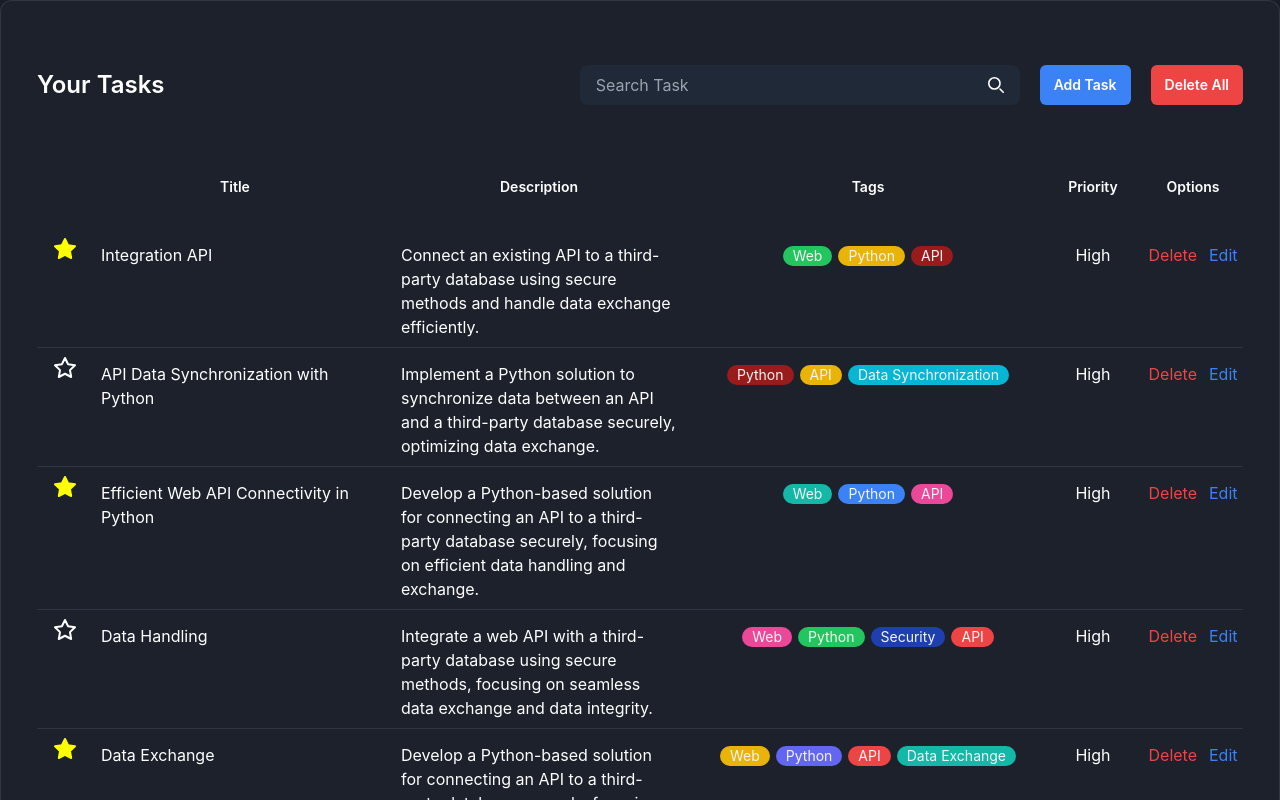
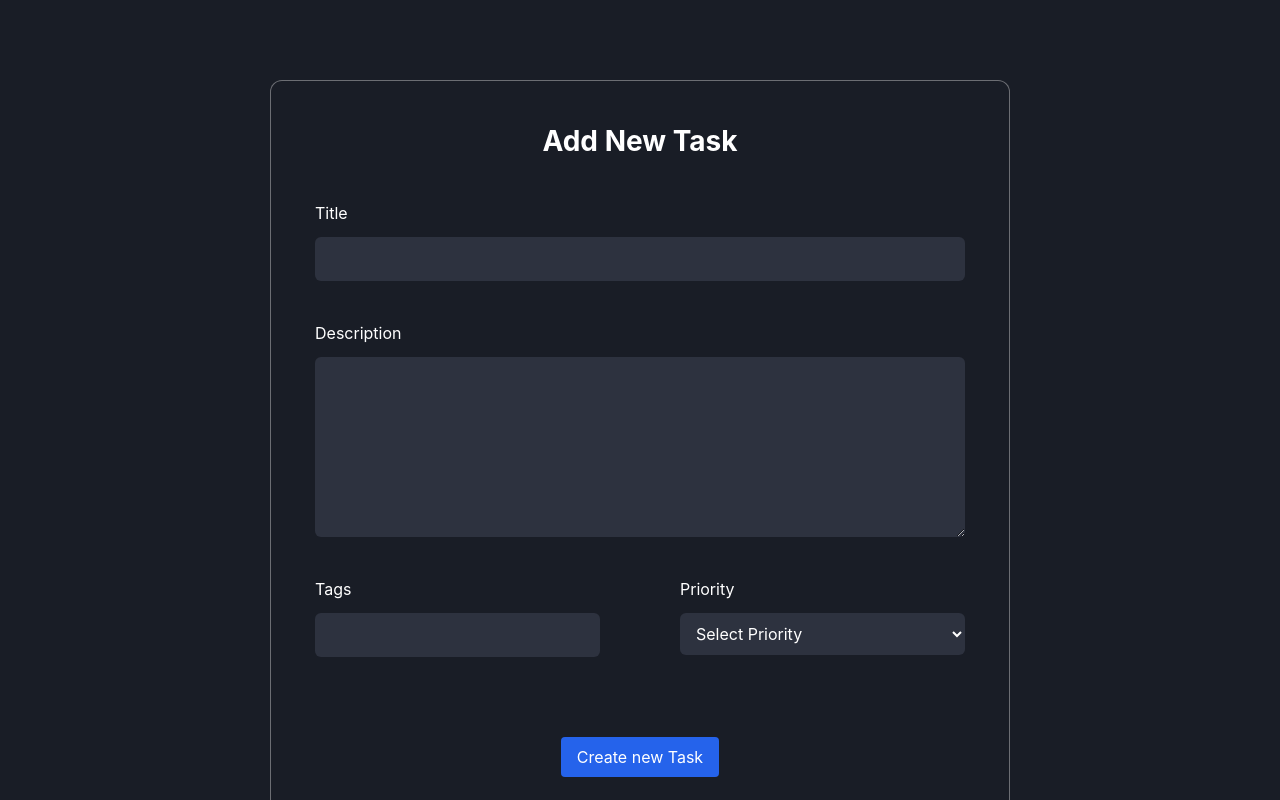
Before and after one commit to Tanzimhossain222/Improved-Tasker, a React (Vite) app: page / in a window 1280 px wide. Shown: the part 620-1420 px from the top of the page. Built offline with nearby package versions, Linux system fonts and the light colour scheme.

Commit message:
feat: Implement the add & search functionality

```diff
--- a/src/Page.jsx
+++ b/src/Page.jsx
@@ -1,4 +1,5 @@
 import HeroSection from "./components/HeroSection";
+import ModalOverlay from "./components/ModalOverlay";
 import TaskBoard from "./components/Task/TaskBoard";
 import Layout from "./layout/Layout";
 
--- /dev/null
+++ b/src/components/ModalOverlay.jsx
@@ -0,0 +1,18 @@
+import { useTaskContext } from "../context/TaskContext";
+
+const ModalOverlay = () => {
+  const { state } = useTaskContext();
+  const { isModalOpen } = state;
+
+  return (
+    <>
+      <div
+        className={`fixed inset-0 bg-black opacity-50 z-50 transition-opacity ${
+          isModalOpen ? "visible" : "invisible"
+        }`}
+      ></div>
+    </>
+  );
+};
+
+export default ModalOverlay;
--- a/src/components/Task/SearchTask.jsx
+++ b/src/components/Task/SearchTask.jsx
@@ -1,7 +1,33 @@
+import { useState } from "react";
+import { useTaskContext } from "../../context/TaskContext";
+
 const SearchTask = () => {
+  const [searchText, setSearchText] = useState("");
+  const { dispatch } = useTaskContext();
+
+  const handleSearch = (text) => {
+    const searchText = text.toLowerCase().trim();
+    if (searchText.length > 0) {
+      dispatch({ type: "SEARCH_TASK", payload: searchText });
+    } else {
+      dispatch({ type: "CLEAR_SEARCH" });
+    }
+  };
+
+  const handleInputChange = (e) => {
+    const text = e.target.value;
+    setSearchText(text);
+    handleSearch(text);
+  };
+
+  const handleFormSubmit = (e) => {
+    e.preventDefault();
+    handleSearch(searchText);
+  };
+
   return (
     <>
-      <form>
+      <form onSubmit={handleFormSubmit}>
         <div className="flex">
           <div className="relative overflow-hidden rounded-lg text-gray-50 md:min-w-[380px] lg:min-w-[440px]">
             <input
@@ -10,6 +36,8 @@ const SearchTask = () => {
               className="z-20 block w-full bg-gray-800 px-4 py-2 pr-10 focus:outline-none"
               placeholder="Search Task"
               required
+              value={searchText}
+              onChange={handleInputChange}
             />
             <button
               type="submit"
--- a/src/components/Task/TaskBoard.jsx
+++ b/src/components/Task/TaskBoard.jsx
@@ -1,12 +1,13 @@
-import { useTaskContext } from "../../context/TaskContext";
 import TaskList from "./TaskList";
 import TaskNav from "./TaskNav";
+import ModalOverlay from "../ModalOverlay";
+import TaskModal from "./TaskModal";
 
 const TaskBoard = () => {
-
-
   return (
     <section className="mb-20" id="tasks">
+      <ModalOverlay />
+      <TaskModal />
       <div className="container">
         <div className="rounded-xl border border-[rgba(206,206,206,0.12)] bg-[#1D212B] px-6 py-8 md:px-9 md:py-16">
           <TaskNav />
--- a/src/components/Task/TaskList.jsx
+++ b/src/components/Task/TaskList.jsx
@@ -5,7 +5,10 @@ import TagList from "./TagList";
 
 const TaskList = () => {
   const { state, dispatch } = useTaskContext();
-  const { tasks } = state;
+  const { tasks, searchResults } = state;
+  const isSearchActive = searchResults.length > 0;
+  const displayData = isSearchActive ? searchResults : tasks;
+  console.log(displayData);
 
   const handleDelete = (id) => {
     const isConfirmed = window.confirm(
@@ -41,8 +44,8 @@ const TaskList = () => {
         </thead>
 
         <tbody>
-          {tasks.length > 0 ? (
-            tasks.map((task) => (
+          {displayData.length > 0 ? (
+            displayData.map((task) => (
               <tr
                 key={task.id}
                 className="border-b border-[#2E3443] [&>td]:align-baseline [&>td]:px-4 [&>td]:py-2"
--- /dev/null
+++ b/src/components/Task/TaskModal.jsx
@@ -0,0 +1,111 @@
+import { useState } from "react";
+import { useTaskContext } from "../../context/TaskContext";
+
+const TaskModal = () => {
+  const [newTask, setNewTask] = useState({
+    title: "",
+    description: "",
+    tags: "",
+    priority: "",
+    id: crypto.randomUUID(),
+  });
+  const { dispatch } = useTaskContext();
+
+  const handleInputChange = (e) => {
+    let { name, value } = e.target;
+    if (name === "tags") {
+      value = value.split(",") || [];
+    }
+    setNewTask((prevTask) => ({ ...prevTask, [name]: value }));
+  };
+
+  const handleAddTask = (e) => {
+    e.preventDefault();
+    dispatch({
+      type: "ADD_TASK",
+      payload: {
+        ...newTask,
+        id: crypto.randomUUID(),
+      },
+    });
+  };
+
+  return (
+    <>
+      <form
+        className="mx-auto my-10 w-full max-w-[740px] rounded-xl border border-[#FEFBFB]/[36%] bg-[#191D26] p-9 max-md:px-4 lg:my-20 lg:p-11"
+        onSubmit={handleAddTask}
+      >
+        <h2 className="mb-9 text-center text-2xl font-bold text-white lg:mb-11 lg:text-[28px]">
+          Add New Task
+        </h2>
+        <div className="space-y-9 text-white lg:space-y-10">
+          <div className="space-y-2 lg:space-y-3">
+            <label htmlFor="title">Title</label>
+            <input
+              className="block w-full rounded-md bg-[#2D323F] px-3 py-2.5"
+              type="text"
+              name="title"
+              id="title"
+              required
+              onChange={handleInputChange}
+            />
+          </div>
+
+          <div className="space-y-2 lg:space-y-3">
+            <label htmlFor="description">Description</label>
+            <textarea
+              className="block min-h-[120px] w-full rounded-md bg-[#2D323F] px-3 py-2.5 lg:min-h-[180px]"
+              type="text"
+              name="description"
+              id="description"
+              required
+              onChange={handleInputChange}
+            ></textarea>
+          </div>
+
+          <div className="grid-cols-2 gap-x-4 max-md:space-y-9 md:grid lg:gap-x-10 xl:gap-x-20">
+            <div className="space-y-2 lg:space-y-3">
+              <label htmlFor="tags">Tags</label>
+              <input
+                className="block w-full rounded-md bg-[#2D323F] px-3 py-2.5"
+                type="text"
+                name="tags"
+                id="tags"
+                required
+                onChange={handleInputChange}
+              />
+            </div>
+
+            <div className="space-y-2 lg:space-y-3">
+              <label htmlFor="priority">Priority</label>
+              <select
+                className="block w-full cursor-pointer rounded-md bg-[#2D323F] px-3 py-2.5"
+                name="priority"
+                id="priority"
+                required
+                onChange={handleInputChange}
+              >
+                <option value="">Select Priority</option>
+                <option value="low">Low</option>
+                <option value="medium">Medium</option>
+                <option value="high">High</option>
+              </select>
+            </div>
+          </div>
+        </div>
+
+        <div className="mt-16 flex justify-center lg:mt-20">
+          <button
+            type="submit"
+            className="rounded bg-blue-600 px-4 py-2 text-white transition-all hover:opacity-80"
+          >
+            Create new Task
+          </button>
+        </div>
+      </form>
+    </>
+  );
+};
+
+export default TaskModal;
--- a/src/components/Task/TaskNav.jsx
+++ b/src/components/Task/TaskNav.jsx
@@ -1,13 +1,20 @@
+import { useTaskContext } from "../../context/TaskContext";
 import SearchTask from "./SearchTask";
 
 const TaskNav = () => {
+  const { dispatch } = useTaskContext();
+
+  const openModal = () => {
+    dispatch({ type: "OPEN_MODAL" });
+  };
+
   return (
     <>
       <div className="mb-14 items-center justify-between sm:flex">
         <h2 className="text-2xl font-semibold max-sm:mb-4">Your Tasks</h2>
         <div className="flex items-center space-x-5">
           <SearchTask />
-          <button className="rounded-md bg-blue-500 px-3.5 py-2.5 text-sm font-semibold">
+          <button className="rounded-md bg-blue-500 px-3.5 py-2.5 text-sm font-semibold"  onClick={openModal}>
             Add Task
           </button>
           <button className="rounded-md bg-red-500 px-3.5 py-2.5 text-sm font-semibold">
--- a/src/context/TaskContext.jsx
+++ b/src/context/TaskContext.jsx
@@ -9,6 +9,8 @@ const TaskProvider = ({ children }) => {
 
   const initialState = {
     tasks: initialTasks,
+    searchResults: [],
+    isModalOpen: false,
   };
 
   const [state, dispatch] = useReducer(taskReducer, initialState);
--- a/src/reducers/taskReducer.js
+++ b/src/reducers/taskReducer.js
@@ -2,10 +2,12 @@
 const taskReducer = (state, action) => {
     switch (action.type) {
         case 'ADD_TASK': {
+            const newTask = action.payload;
             return {
                 ...state,
-                tasks: [...state.tasks, action.payload],
-            }
+                tasks: [...state.tasks, newTask],
+                isModalOpen: false,
+            };
         }
 
         case 'DELETE_TASK': {
@@ -15,6 +17,26 @@ const taskReducer = (state, action) => {
             }
         }
 
+        case "SEARCH_TASK": {
+            const searchText = action.payload.toLowerCase().trim();
+            const searchResults = state.tasks.filter((task) =>
+                task.title.toLowerCase().includes(searchText)
+            );
+            return { ...state, searchResults };
+        }
+
+        case "CLEAR_SEARCH": {
+            return { ...state, searchResults: [] };
+        }
+
+        case "OPEN_MODAL": {
+            return { ...state, isModalOpen: true };
+        }
+
+        case "CLOSE_MODAL": {
+            return { ...state, isModalOpen: false };
+        }
+
 
         default:
             return state;
```
